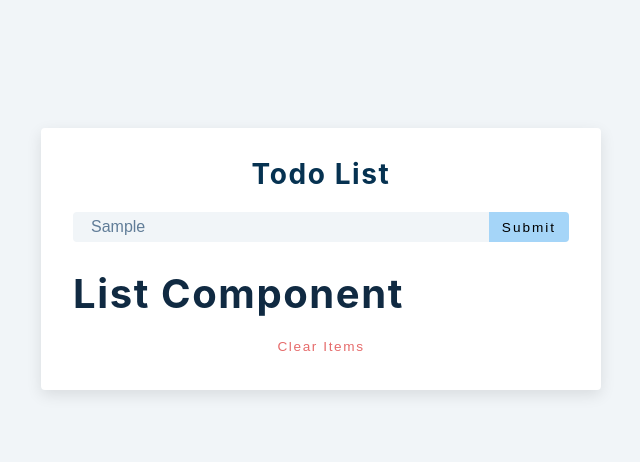
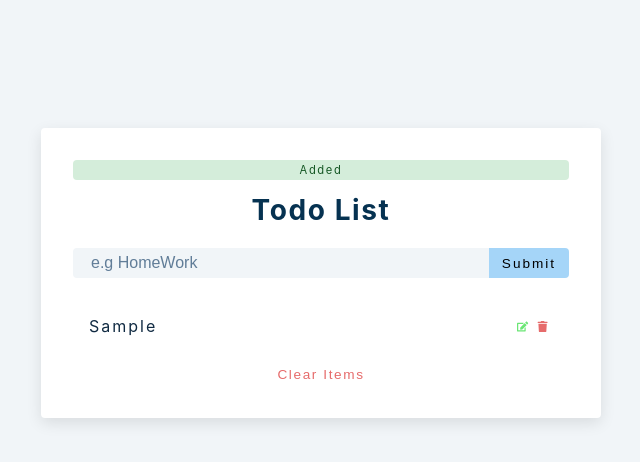
Before and after one commit to KrishanKantAgnihotri/Todo-List-React, a React (Create React App) app: page / in a window 1280 px wide. Both pictures are taken after typing "Sample" into the empty fields and a click on the button "Submit". Shown: the top 462 px of the page, without its empty margins (319-959 px from the left). Built offline with nearby package versions, Linux system fonts and the light colour scheme.

Commit message:
local storage added

```diff
--- a/src/Alert.js
+++ b/src/Alert.js
@@ -1,7 +1,15 @@
 import React, { useEffect } from 'react'
 
-const Alert = () => {
-  return <h2>alert component</h2>
+const Alert = ({ type, msg, removeAlert, list }) => {
+  useEffect(() => {
+    const timeout = setTimeout(() => {
+      removeAlert();
+    }, 3000);
+    return () => clearTimeout(timeout);
+  }, [list])
+  return (
+    <p className={`alert alert-${type}`}>{msg}</p>
+  );
 }
 
 export default Alert
--- a/src/App.js
+++ b/src/App.js
@@ -2,20 +2,76 @@
 import List from './List'
 import Alert from './Alert'
 
+const getLocalStorage = () => {
+  let list = localStorage.getItem("list");
+  if (list) {
+    return JSON.parse(list);
+  }
+  return [];
+}
 function App() {
   const [name, setName] = useState("");
-  const [list, setList] = useState([]);
+  const [list, setList] = useState(getLocalStorage());
   const [isEditing, setIsEditing] = useState(null);
-  const [alert, setAlert] = useState({ show: false, msg: '', type: "" });
+  const [editID, setEditID] = useState(null);
+  const [alert, setAlert] = useState({
+    show: false,
+    msg: '',
+    type: ""
+  });
+  useEffect(() => {
+
+  })
   const handleSubmit = (e) => {
     e.preventDefault();
+    if (!name) {
+      showAlert(true, "Please Enter Value", "danger");
+    }
+    else if (name && isEditing) {
+      setList(list.map((item) => {
+        if (item.id === editID) {
+          return { ...item, title: name };
+        }
+        return item;
+      }))
+      setName("");
+      setEditID(null);
+      setIsEditing(false);
+      showAlert(true, "successfully edited", "success");
+    }
+    else {
+      showAlert(true, "Added", "success");
+      const newItem = { id: new Date().getTime().toString(), title: name };
+      setList([...list, newItem]);
+      setName("");
 
+    }
   }
+  const showAlert = (show = false, msg = '', type = '') => {
+    setAlert({ show, msg, type });
+  }
+  const clearList = () => {
+    showAlert(true, "empty", "danger");
+    setList([]);
+  }
+  const removeTask = (id) => {
+    showAlert(true, "Task Removed", "danger");
+    setList(list.filter((item) => item.id !== id));
+  }
+  const editTask = (id) => {
+    const task = list.find((task) => task.id === id);
+    setIsEditing(true);
+    setEditID(id);
+    setName(task.title);
+  }
+  useEffect(() => {
+    localStorage.setItem("list", JSON.stringify(list));
+  }, [list]);
   return (
     <section className="section-center">
       <form className="main-form" onSubmit={handleSubmit}>
         {
-          alert.show && <Alert />
+          alert.show && <Alert {...alert} removeAlert={showAlert} list={list} />
         }
         <h3>Todo List</h3>
         <div className="form-control">
@@ -27,12 +83,13 @@
           </button>
         </div>
       </form>
-      <div className="main-container">
-        <List />
-        <button className="clear-btn">
+      {list.length > 0 && <div className="main-container">
+        <List items={list} removeTask={removeTask} editTask={editTask} />
+        <button className="clear-btn" onClick={() => clearList()}>
           Clear Items
         </button>
-      </div>
+      </div>}
+
     </section>
   );
 }
--- a/src/List.js
+++ b/src/List.js
@@ -1,7 +1,25 @@
+
 import React from 'react'
 import { FaEdit, FaTrash } from 'react-icons/fa'
-const List = () => {
-  return <h2>list component</h2>
+const List = ({ items, removeTask, editTask }) => {
+  return (
+    <div className="main-list">
+      {items.map((item) => {
+        const { id, title } = item;
+        return <article key={id} className="main-item">
+          <p className="title">{title}</p>
+          <div className="btn-container">
+            <button type="button" className="edit-btn" onClick={() => editTask(id)}>
+              <FaEdit />
+            </button>
+            <button type="button" className="delete-btn" onClick={() => removeTask(id)}>
+              <FaTrash />
+            </button>
+          </div>
+        </article>
+      })}
+    </div>
+  );
 }
 
 export default List
```
